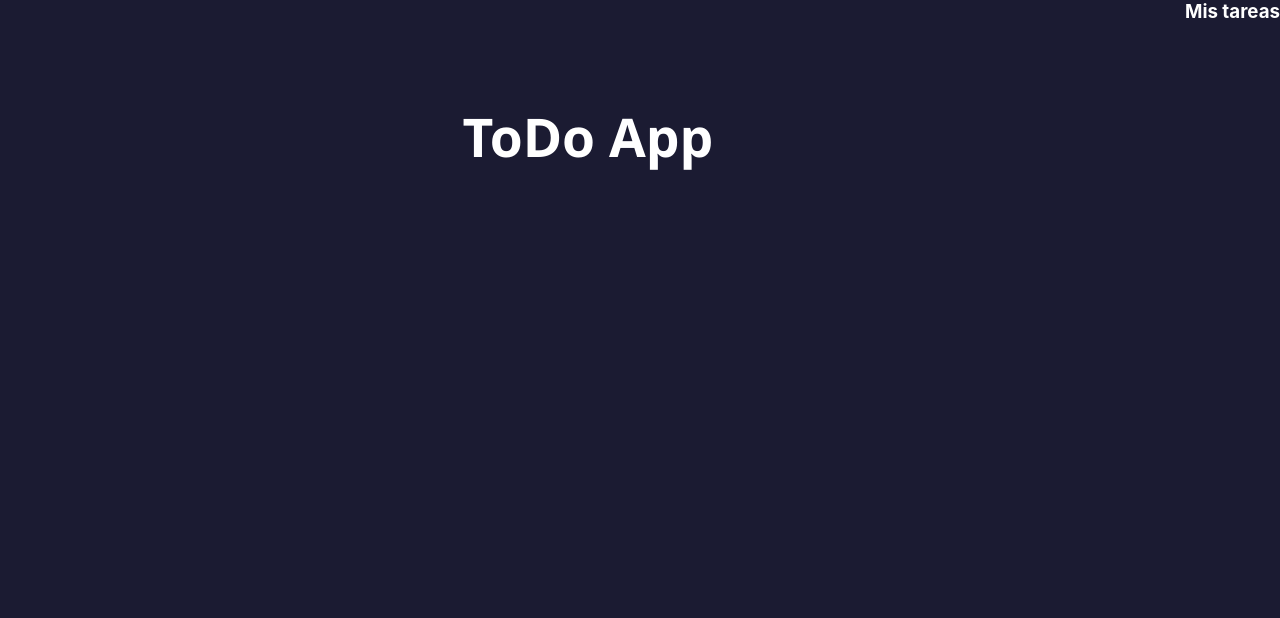
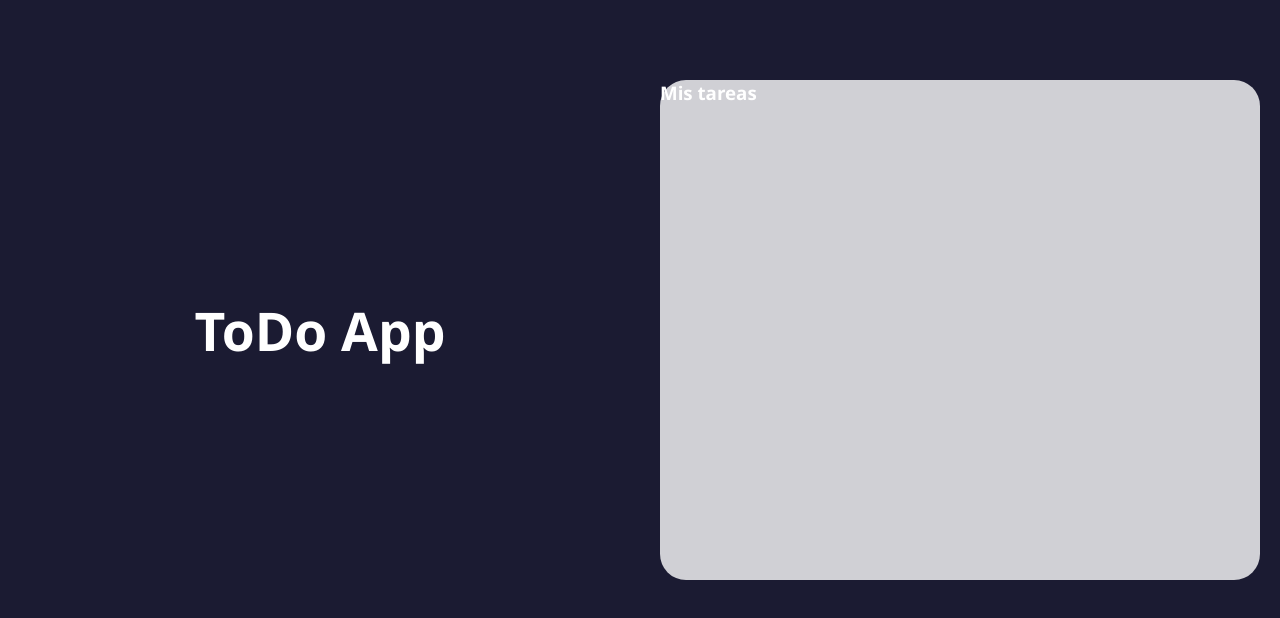
Before and after one commit to juanse-morales/todo-react-app, a React (Create React App) app: page / in a window 1280 px wide. Shown: the top 618 px of the page. Built offline with nearby package versions, Linux system fonts and the light colour scheme.

Commit message:
CUSTOM: Styling with FlexBox to center items

```diff
--- a/src/App.css
+++ b/src/App.css
@@ -5,25 +5,38 @@
 
 html, body {
   background-color: #1b1b32;
+  color: white;
+  margin-top: 30px;
+  font-family: 'Segoe UI', Tahoma, Geneva, Verdana, sans-serif;
 }
 
 .main-container {
   display: flex;
+  flex-wrap: wrap;
+  justify-content: center;
+  align-items: center;
 }
 
 .header-container {
-  width: 260px;
-  margin: 100px auto 50px auto;
+  display: flex;
+  justify-content: center;
+  align-items: center;
+  width: 600px;
+  margin: 20px;
 }
 
 .header-title {
-  font-family: 'Segoe UI', Tahoma, Geneva, Verdana, sans-serif;
   font-size: 40pt;
   color: white;
 }
 
 .todo-main-container {
   display: flex;
+  width: 600px;
+  min-height: 500px;
+  background-color: #d0d0d5;
+  margin: 20px;
+  border-radius: 26px;
 }
 
 .todo-title {
```
